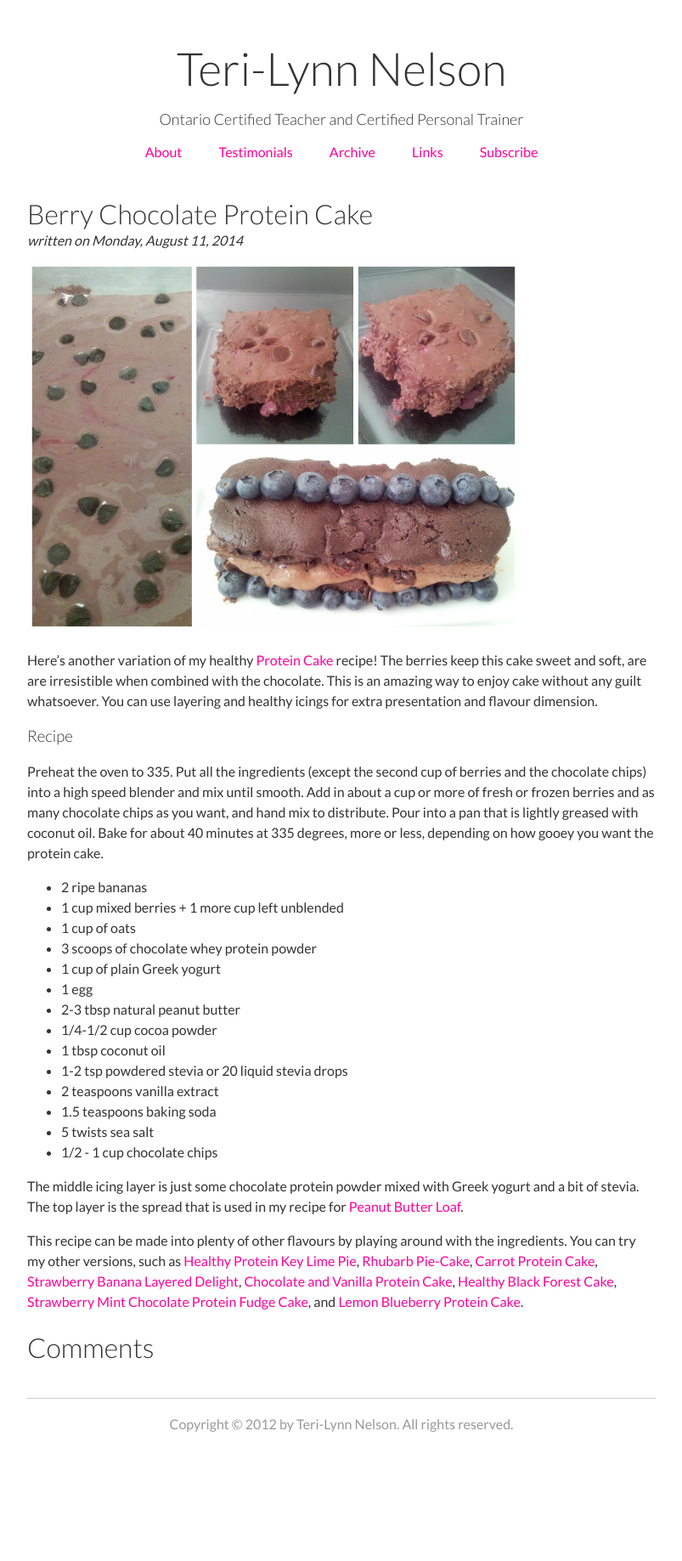
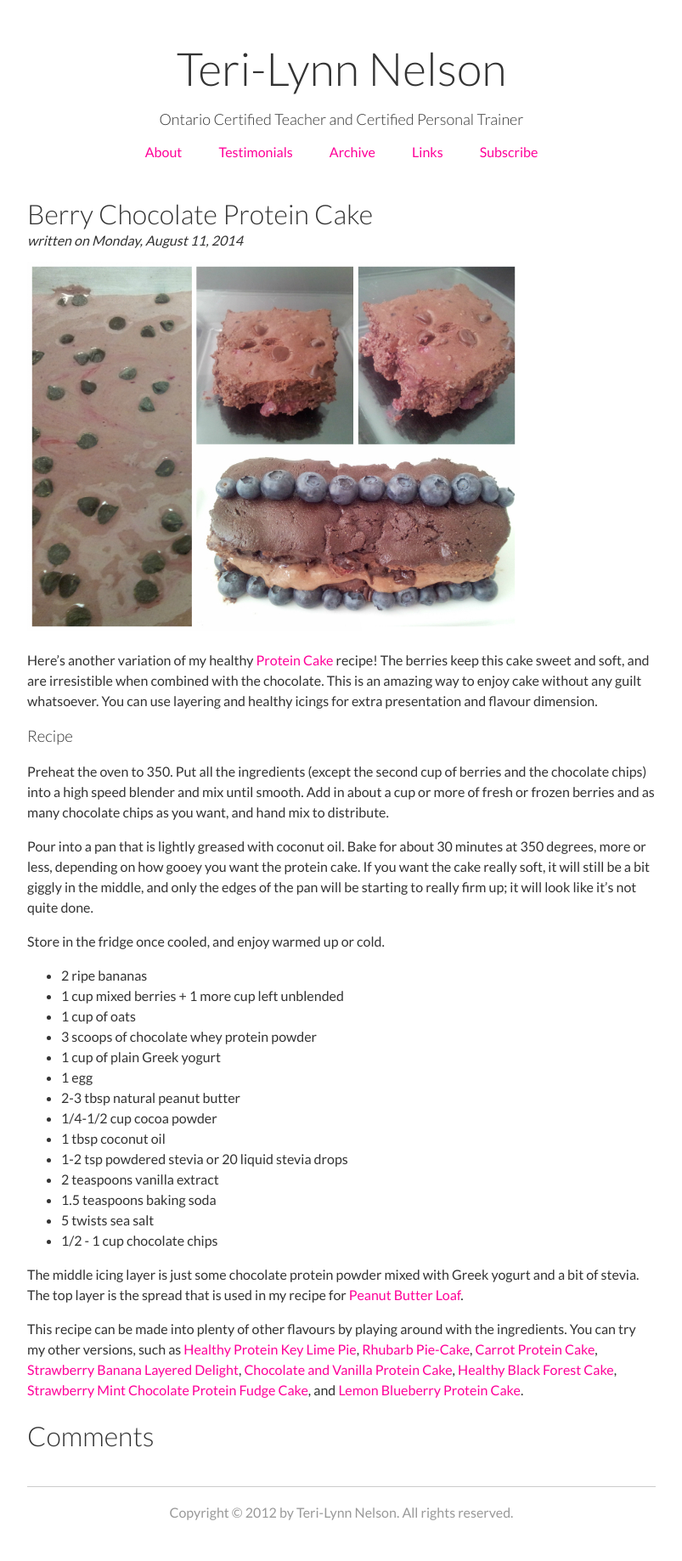
Before and after one commit to teri-lynn/teri-lynn.github.com, a Jekyll site: the page built from _posts/2014-08-11-berry-chocolate-protein-cake.md, in a window 1280 px wide. Shown: the whole page at 85% size, without its empty margins (238-1041 px from the left). Built offline with Jekyll 4.4.1, drawn with Linux system fonts in a browser that asks for light colours; Markdown is read by kramdown in place of the engine named in the settings; before the commit the page ends 1733 px from its top, so only the background shows below that.

Commit message:
Updated Protein Cake Recipe

```diff
--- a/_posts/2014-08-11-berry-chocolate-protein-cake.md
+++ b/_posts/2014-08-11-berry-chocolate-protein-cake.md
@@ -5,11 +5,15 @@ title: Berry Chocolate Protein Cake
 
 ![Berry Chocolate Protein Cake](/images/berry_chocolate_protein_cake2.jpg)
 
-Here's another variation of my healthy [Protein Cake](http://teri-lynn.ca/2014/04/13/protein-cake/) recipe! The berries keep this cake sweet and soft, are are irresistible when combined with the chocolate. This is an amazing way to enjoy cake without any guilt whatsoever. You can use layering and healthy icings for extra presentation and flavour dimension.
+Here's another variation of my healthy [Protein Cake](http://teri-lynn.ca/2014/04/13/protein-cake/) recipe! The berries keep this cake sweet and soft, and are irresistible when combined with the chocolate. This is an amazing way to enjoy cake without any guilt whatsoever. You can use layering and healthy icings for extra presentation and flavour dimension.
 
 ###Recipe
 
-Preheat the oven to 335. Put all the ingredients (except the second cup of berries and the chocolate chips) into a high speed blender and mix until smooth. Add in about a cup or more of fresh or frozen berries and as many chocolate chips as you want, and hand mix to distribute. Pour into a pan that is lightly greased with coconut oil. Bake for about 40 minutes at 335 degrees, more or less, depending on how gooey you want the protein cake.
+Preheat the oven to 350. Put all the ingredients (except the second cup of berries and the chocolate chips) into a high speed blender and mix until smooth. Add in about a cup or more of fresh or frozen berries and as many chocolate chips as you want, and hand mix to distribute.
+
+Pour into a pan that is lightly greased with coconut oil. Bake for about 30 minutes at 350 degrees, more or less, depending on how gooey you want the protein cake. If you want the cake really soft, it will still be a bit giggly in the middle, and only the edges of the pan will be starting to really firm up; it will look like it's not quite done.
+
+Store in the fridge once cooled, and enjoy warmed up or cold.
 
 - 2 ripe bananas
 - 1 cup mixed berries + 1 more cup left unblended
```
